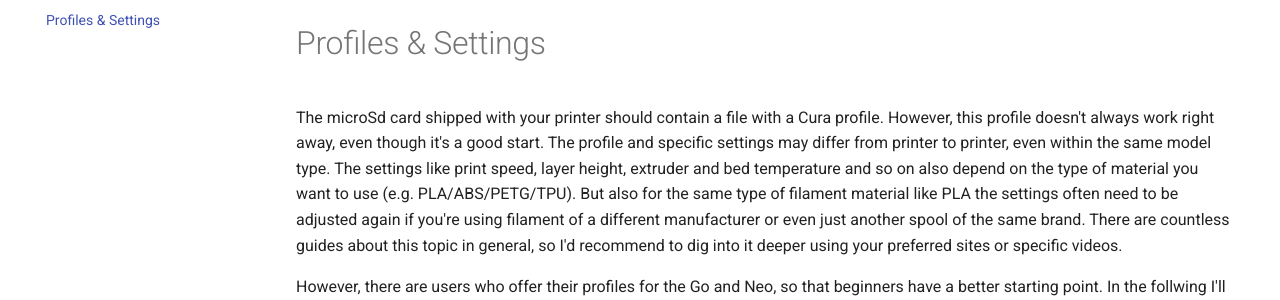
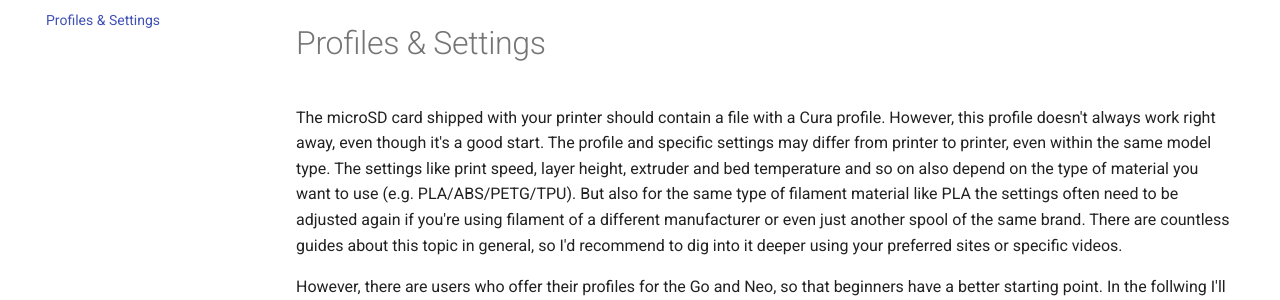
Before and after one commit to 1coderookie/KobraGoNeoInsights, an MkDocs documentation site: the page built from docs/pro_set.md, in a window 1280 px wide. Shown: the part 139-439 px from the top of the page. Built offline with MkDocs 1.6.1 and Material for MkDocs 9.7.7, drawn with Linux system fonts in a browser that asks for light colours; comment, search, counter and statistics services are not loaded.

Commit message:
Update pro_set.md

```diff
--- a/docs/pro_set.md
+++ b/docs/pro_set.md
@@ -2,7 +2,7 @@
 
 # Profiles & Settings
 
-The microSd card shipped with your printer should contain a file with a Cura profile. However, this profile doesn't always work right away, even though it's a good start. The profile and specific settings may differ from printer to printer, even within the same model type. The settings like print speed, layer height, extruder and bed temperature and so on also depend on the type of material you want to use (e.g. PLA/ABS/PETG/TPU). But also for the same type of filament material like PLA the settings often need to be adjusted again if you're using filament of a different manufacturer or even just another spool of the same brand. There are countless guides about this topic in general, so I'd recommend to dig into it deeper using your preferred sites or specific videos.
+The microSD card shipped with your printer should contain a file with a Cura profile. However, this profile doesn't always work right away, even though it's a good start. The profile and specific settings may differ from printer to printer, even within the same model type. The settings like print speed, layer height, extruder and bed temperature and so on also depend on the type of material you want to use (e.g. PLA/ABS/PETG/TPU). But also for the same type of filament material like PLA the settings often need to be adjusted again if you're using filament of a different manufacturer or even just another spool of the same brand. There are countless guides about this topic in general, so I'd recommend to dig into it deeper using your preferred sites or specific videos.
 
 However, there are users who offer their profiles for the Go and Neo, so that beginners have a better starting point. In the follwing I'll list them as far as I'm aware of them. Be aware though that you still have to check the settings and finetune them for your device.
 
```
